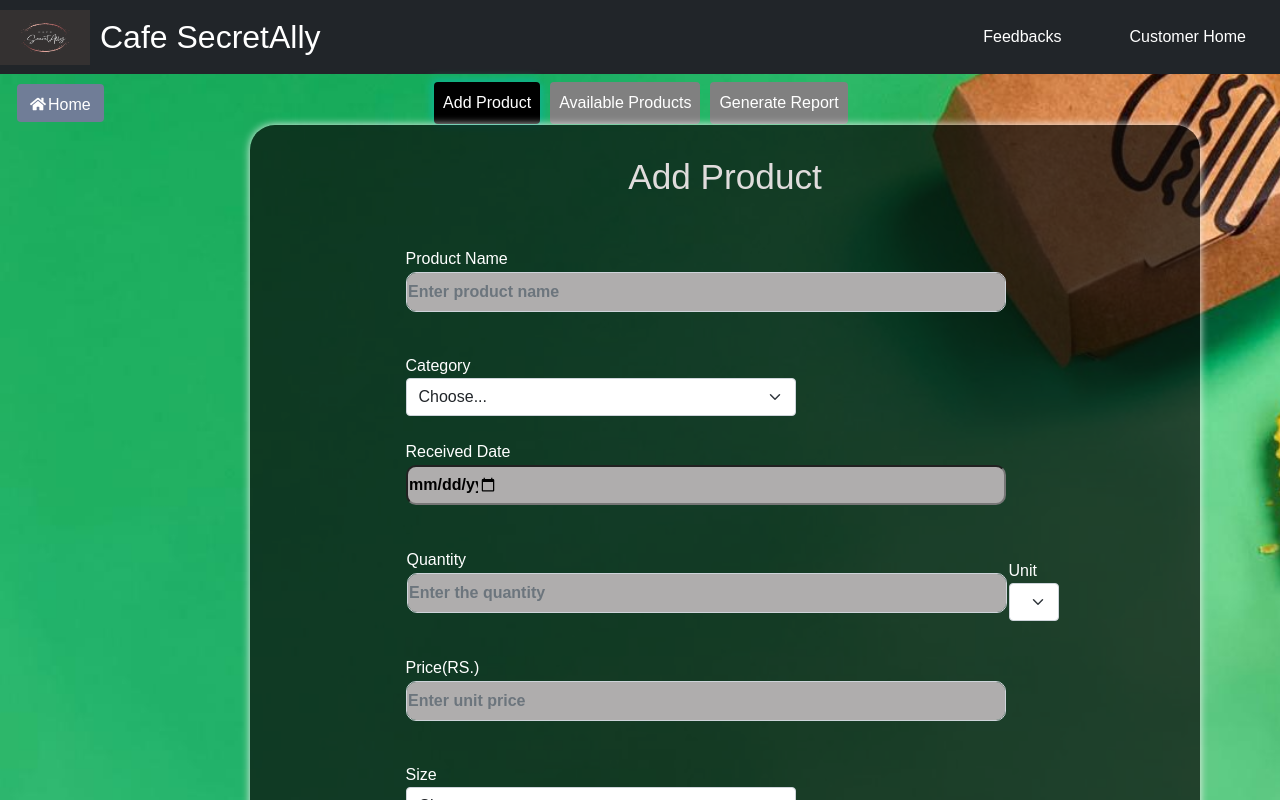
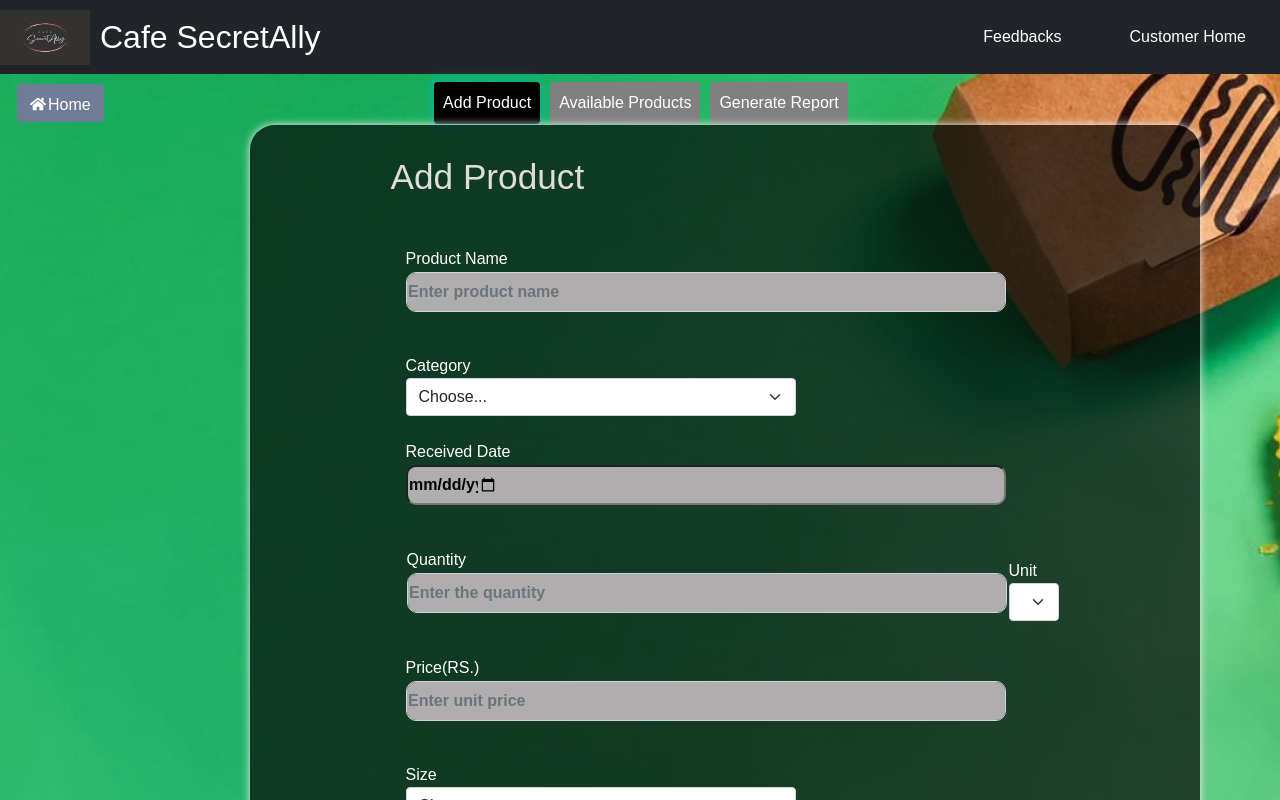
Before and after one commit to Pahasara89/Cafe_SecretAlly, a React (Create React App) app in the folder frontend/: page /add in a window 1280 px wide. Shown: the top 800 px of the page. Built offline with nearby package versions, Linux system fonts and the light colour scheme.

Commit message:
frontend css changes

```diff
--- a/frontend/src/components/AddEdit.css
+++ b/frontend/src/components/AddEdit.css
@@ -37,7 +37,7 @@
 
 }
 
-.containers h1 {
+.containers h4 {
 	font-size: 2.2rem;
 	color: rgb(224, 220, 220);
 	margin-bottom: 1px;
--- a/frontend/src/components/AddProduct.js
+++ b/frontend/src/components/AddProduct.js
@@ -21,7 +21,7 @@ export default function AddProduct() {
             <div className="containers">
                 <form action="http://localhost:5000/product/add" method="post" class="form img " encType="multipart/form-data">
 
-                    <h1>Add Product</h1>
+                    <h4>Add Product</h4>
                     <br />
 
                     <br />
--- a/frontend/src/components/Cards.css
+++ b/frontend/src/components/Cards.css
@@ -5,6 +5,8 @@
 
 h1 {
   text-align: center;
+  font-weight: 550;
+
 }
 
 .cards__container {
@@ -23,6 +25,7 @@
 
 .cards__items {
   margin-bottom: 24px;
+
 }
 
 .cards__item {
@@ -100,6 +103,7 @@
   color: #252e48;
   font-size: 18px;
   line-height: 24px;
+  font-weight: 550;
 }
 
 @media only screen and (min-width: 1200px) {
```
Lines whose indentation alone changed are shown as unchanged.
